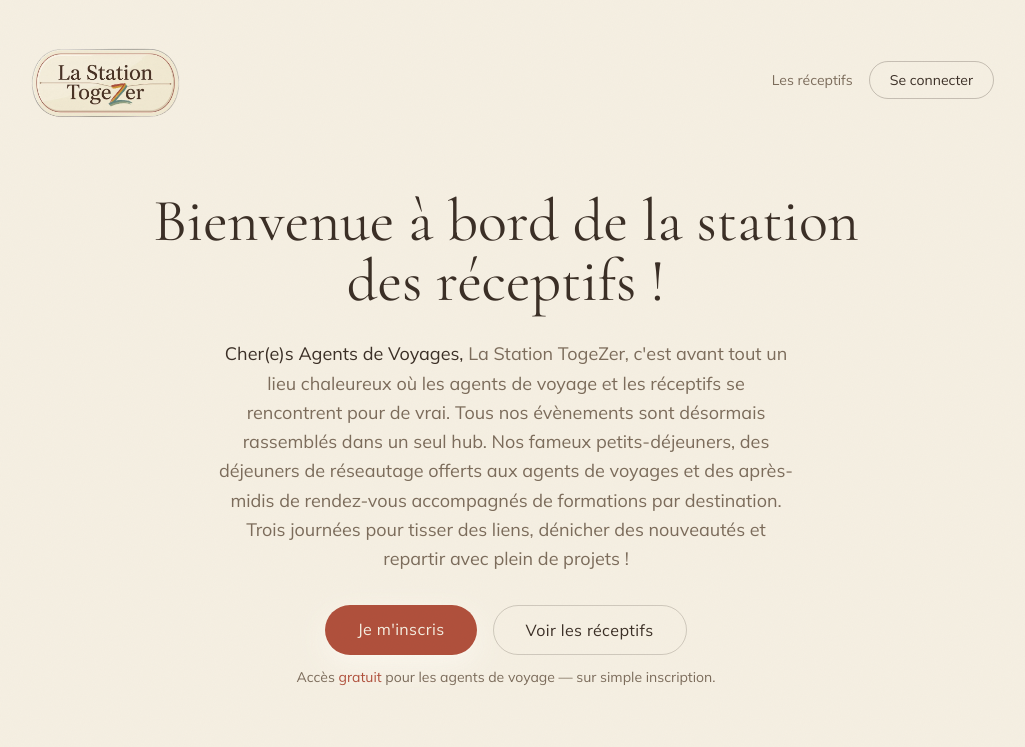
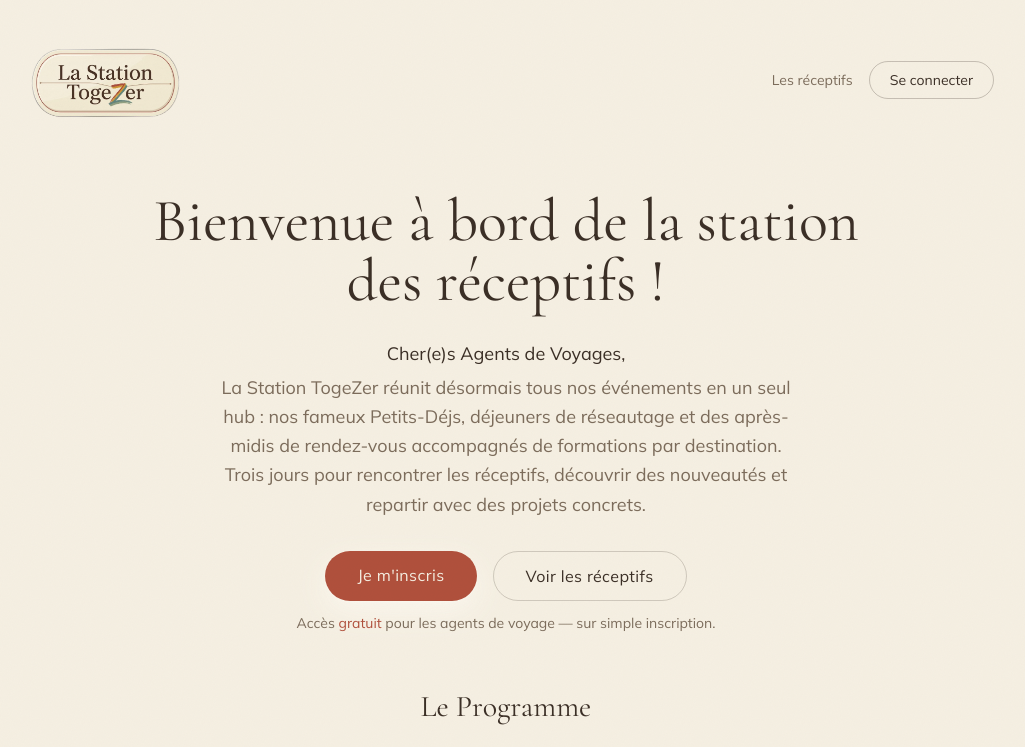
Before and after one commit to Togezer2026/station-togezer, a Next.js app: page / in a window 1280 px wide. Shown: the top 747 px of the page, without its empty margins (134-1159 px from the left). Built offline with nearby package versions, Linux system fonts and the light colour scheme.

Commit message:
Accueil : paragraphe raccourci

```diff
--- a/src/app/page.tsx
+++ b/src/app/page.tsx
@@ -68,13 +68,12 @@ export default function Home() {
         </h1>
 
         <p className="mx-auto mt-7 max-w-xl font-corps text-lg leading-relaxed text-encreDoux">
-          <span className="font-600 text-encre">Cher(e)s Agents de Voyages,</span> La
-          Station TogeZer, c'est avant tout un lieu chaleureux où les agents de voyage
-          et les réceptifs se rencontrent pour de vrai. Tous nos évènements sont
-          désormais rassemblés dans un seul hub. Nos fameux petits-déjeuners, des
-          déjeuners de réseautage offerts aux agents de voyages et des après-midis de
-          rendez-vous accompagnés de formations par destination. Trois journées pour
-          tisser des liens, dénicher des nouveautés et repartir avec plein de projets&nbsp;!
+          <span className="mb-1 block font-600 text-encre">Cher(e)s Agents de Voyages,</span>
+          La Station TogeZer réunit désormais tous nos événements en un seul hub&nbsp;:
+          nos fameux Petits-Déjs, déjeuners de réseautage et des après-midis de
+          rendez-vous accompagnés de formations par destination. Trois jours pour
+          rencontrer les réceptifs, découvrir des nouveautés et repartir avec des
+          projets concrets.
         </p>
 
         {/* Appel à l'action + gratuité (remonté) */}
```
